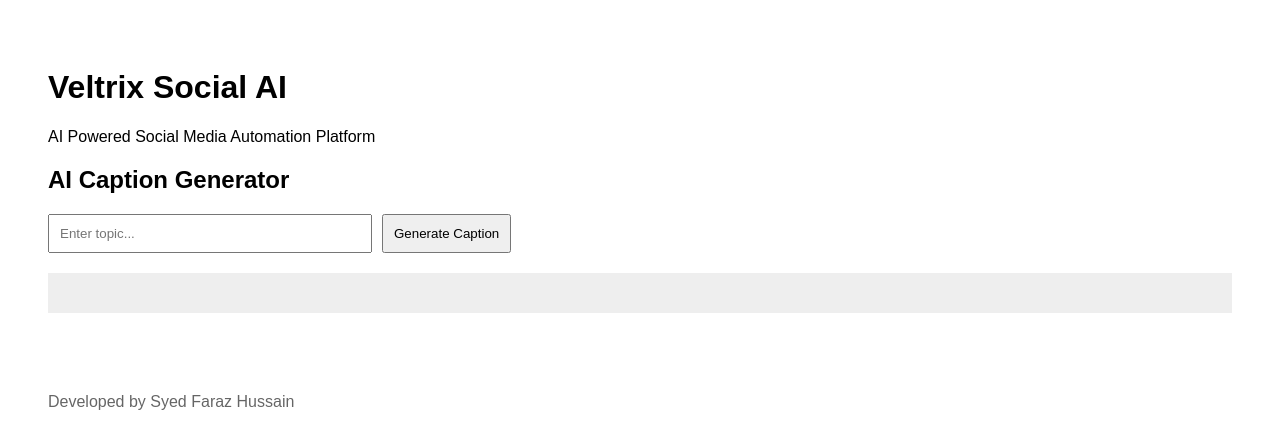
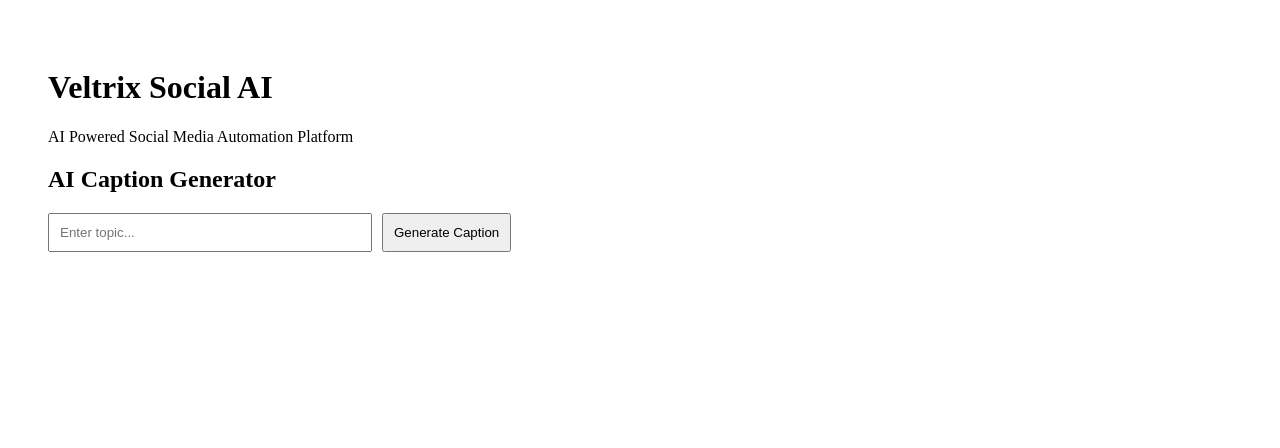
Before and after one commit to syedfaraz0099-sketch/veltrix-social-ai, a Next.js app in the folder frontend/: page / in a window 1280 px wide. Shown: the top 448 px of the page. Built offline with nearby package versions, Linux system fonts and the light colour scheme.

Commit message:
Update page.tsx

```diff
--- a/frontend/app/page.tsx
+++ b/frontend/app/page.tsx
@@ -2,25 +2,29 @@
 import { useState } from "react"
 
 export default function Home() {
+  const [topic, setTopic] = useState("")
+  const [caption, setCaption] = useState("")
+  const [loading, setLoading] = useState(false)
 
-  const [topic,setTopic] = useState("")
-  const [caption,setCaption] = useState("")
+  const generateCaption = async () => {
+    setLoading(true)
 
-  async function generateCaption(){
-
-    const res = await fetch("/api/caption",{
-      method:"POST",
-      body:JSON.stringify({topic})
+    const res = await fetch("/api/caption", {
+      method: "POST",
+      headers: {
+        "Content-Type": "application/json"
+      },
+      body: JSON.stringify({ topic })
     })
 
     const data = await res.json()
 
     setCaption(data.caption)
+    setLoading(false)
   }
 
   return (
-    <main style={{padding:"40px",fontFamily:"Arial"}}>
-
+    <main style={{ padding: "40px" }}>
       <h1>Veltrix Social AI</h1>
       <p>AI Powered Social Media Automation Platform</p>
 
@@ -29,25 +33,25 @@
       <input
         placeholder="Enter topic..."
         value={topic}
-        onChange={(e)=>setTopic(e.target.value)}
-        style={{padding:"10px",width:"300px"}}
+        onChange={(e) => setTopic(e.target.value)}
+        style={{ padding: "10px", width: "300px" }}
       />
 
       <button
         onClick={generateCaption}
-        style={{marginLeft:"10px",padding:"10px"}}
+        style={{ padding: "10px", marginLeft: "10px" }}
       >
         Generate Caption
       </button>
 
-      <pre style={{marginTop:"20px",background:"#eee",padding:"20px"}}>
-        {caption}
-      </pre>
+      {loading && <p>Generating caption...</p>}
 
-      <footer style={{marginTop:"80px",opacity:0.6}}>
-        Developed by Syed Faraz Hussain
-      </footer>
-
+      {caption && (
+        <div style={{ marginTop: "20px" }}>
+          <h3>AI Caption:</h3>
+          <p>{caption}</p>
+        </div>
+      )}
     </main>
   )
 }
```
